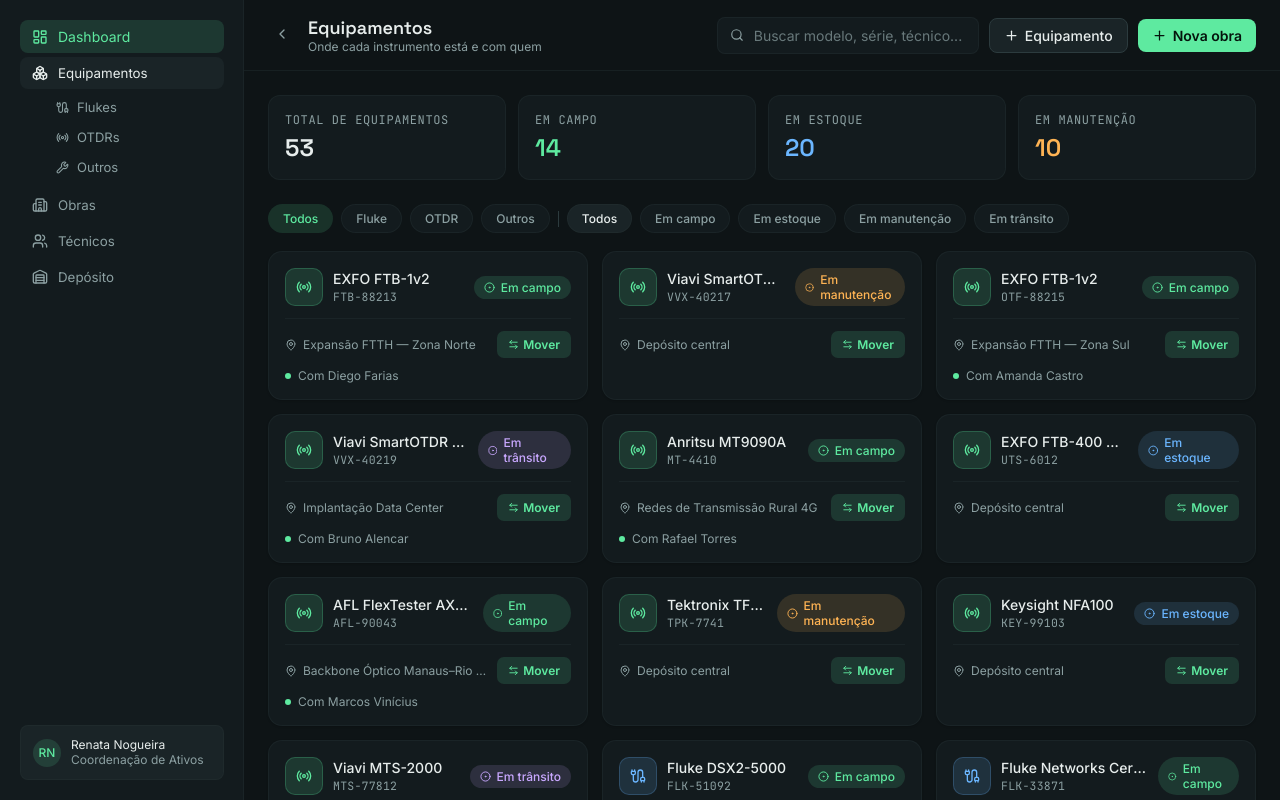
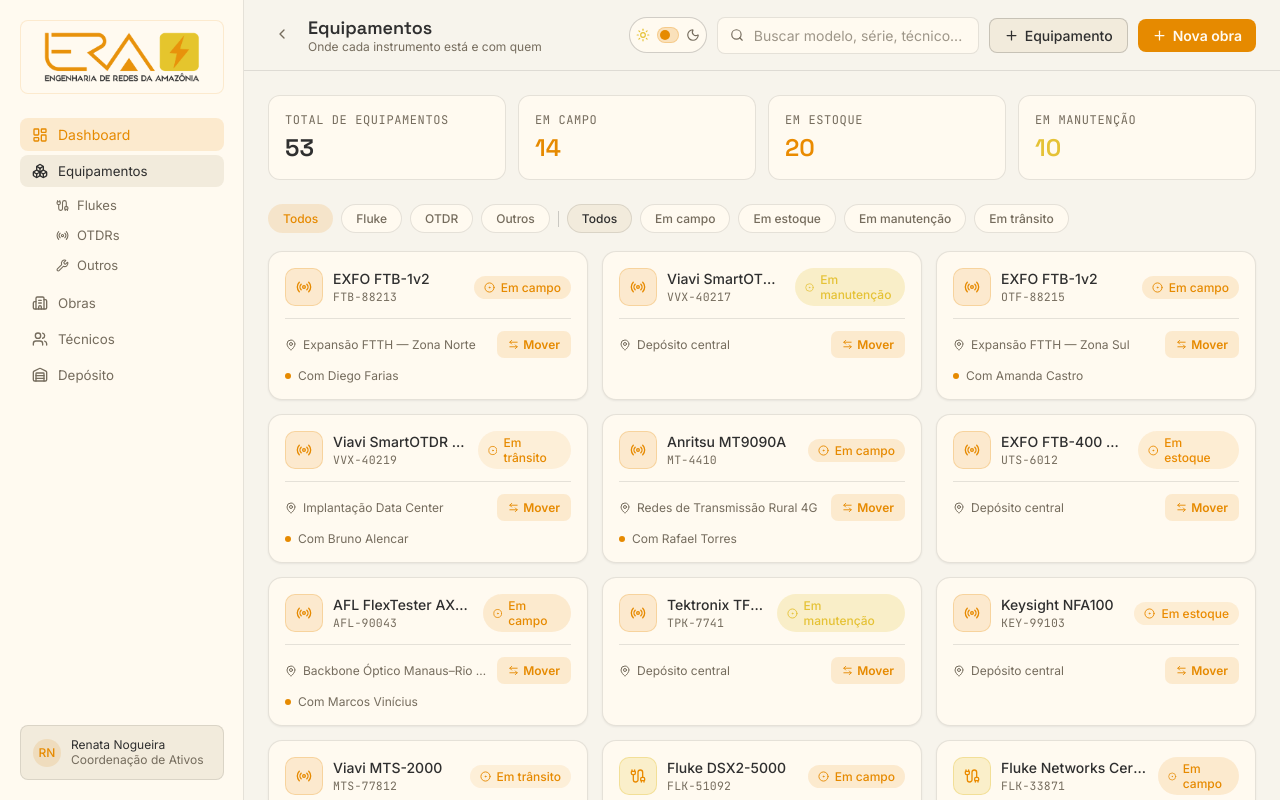
Before and after one commit to marcusv614/ERA-gerenciador-equipamentos, a React (Vite) app: page / in a window 1280 px wide. Built offline with nearby package versions, Linux system fonts and the light colour scheme.

Commit message:
adicionar tema escuro

```diff
--- a/src/components/fibra-track/FibraTrack.jsx
+++ b/src/components/fibra-track/FibraTrack.jsx
@@ -2,7 +2,7 @@
 import {
   MapPin, Plus, Search, ChevronLeft, ChevronRight,
   LayoutDashboard, Boxes, Building2, Users, Warehouse,
-  ArrowLeftRight, Calendar,
+  ArrowLeftRight, Calendar, Moon, Sun,
 } from 'lucide-react';
 import { StatCard } from '../stat-card/StatCard';
 import { StatusBadge } from '../status-badge/StatusBadge';
@@ -14,6 +14,7 @@
 import { DepositoCard } from '../deposito-card/DepositoCard';
 import { formatDate } from '../../utils/formatDate';
 import { initialObras, initialEquip, tipos, statusList, tipoIcon } from '../../data/mockData';
+import eraLogo from '../../assets/ERALTDA.png';
 import styles from './FibraTrack.module.css';
 
 const tipoTileClass = {
@@ -30,6 +31,7 @@
   const [filtroTipo, setFiltroTipo] = useState('Todos');
   const [filtroStatus, setFiltroStatus] = useState('Todos');
   const [sidebarOpen, setSidebarOpen] = useState(true);
+  const [darkMode, setDarkMode] = useState(false);
 
   const [showNovaObra, setShowNovaObra] = useState(false);
   const [showNovoEquip, setShowNovoEquip] = useState(false);
@@ -97,13 +99,16 @@
   }
 
   return (
-    <div className={styles.root}>
+    <div className={styles.root} data-theme={darkMode ? 'dark' : 'light'}>
       {/* Sidebar */}
       <aside
         className={`${styles.sidebar} ${sidebarOpen ? styles.sidebarOpen : styles.sidebarClosed}`}
       >
         {sidebarOpen && (
           <div className={styles.sidebarInner}>
+            <div className={styles.brandRow}>
+              <img className={styles.brandLogo} src={eraLogo} alt="ERA Engenharia de Redes da Amazônia" />
+            </div>
 
             <nav className={styles.nav}>
               <div className={`${styles.navItem} ${styles.navItemDashboard}`}>
@@ -194,6 +199,20 @@
           </div>
 
           <div className={styles.topbarRight}>
+            <button
+              type="button"
+              role="switch"
+              aria-checked={darkMode}
+              aria-label="Alternar modo escuro"
+              onClick={() => setDarkMode((value) => !value)}
+              className={`${styles.themeSwitch} ${darkMode ? styles.themeSwitchActive : ''}`}
+            >
+              <Sun size={14} className={styles.themeIconLight} />
+              <span className={styles.themeTrack}>
+                <span className={styles.themeThumb} />
+              </span>
+              <Moon size={14} className={styles.themeIconDark} />
+            </button>
             <div className={styles.searchBox}>
               <Search size={14} className={styles.searchIcon} />
               <input
--- a/src/components/fibra-track/FibraTrack.module.css
+++ b/src/components/fibra-track/FibraTrack.module.css
@@ -6,6 +6,17 @@
   background: var(--bg);
   color: var(--text);
   font-family: var(--font-body);
+}
+
+.root[data-theme='dark'] {
+  --bg: #2F2F2F;
+  --surface: #3a3a3a;
+  --surface-2: #45413a;
+  --border: rgba(255, 250, 240, 0.14);
+  --border-strong: rgba(255, 250, 240, 0.28);
+  --text: #fffaf0;
+  --text-muted: #d8cdb8;
+  --accent-dim: rgba(var(--era-orange-rgb), 0.2);
 }
 
 /* Sidebar */
@@ -51,19 +62,18 @@
 .brandRow {
   display: flex;
   align-items: center;
-  gap: 8px;
   margin-bottom: 24px;
 }
 
-.brandIcon {
-  width: 32px;
-  height: 32px;
+.brandLogo {
+  width: 100%;
+  height: auto;
+  max-height: 74px;
+  object-fit: contain;
+  padding: 8px;
   border-radius: 8px;
-  display: flex;
-  align-items: center;
-  justify-content: center;
-  background: var(--accent-dim);
-  color: var(--accent);
+  background: #fffaf0;
+  border: 1px solid rgba(var(--era-orange-rgb), 0.14);
 }
 
 .nav {
@@ -225,6 +235,69 @@
   gap: 10px;
 }
 
+.themeSwitch {
+  width: 78px;
+  height: 36px;
+  display: inline-flex;
+  align-items: center;
+  justify-content: center;
+  gap: 7px;
+  flex-shrink: 0;
+  border-radius: 9999px;
+  border: 1px solid var(--border-strong);
+  background: var(--surface);
+  color: var(--text-muted);
+  cursor: pointer;
+  transition: background 0.15s ease, border-color 0.15s ease, color 0.15s ease;
+}
+
+.themeSwitch:hover {
+  color: var(--text);
+  border-color: rgba(var(--era-orange-rgb), 0.36);
+}
+
+.themeSwitchActive {
+  background: var(--surface-2);
+}
+
+.themeTrack {
+  position: relative;
+  width: 28px;
+  height: 16px;
+  border-radius: 9999px;
+  background: rgba(var(--era-orange-rgb), 0.22);
+  border: 1px solid rgba(var(--era-orange-rgb), 0.26);
+}
+
+.themeThumb {
+  position: absolute;
+  top: 50%;
+  left: 2px;
+  width: 10px;
+  height: 10px;
+  border-radius: 50%;
+  background: var(--era-orange);
+  transform: translateY(-50%);
+  transition: left 0.16s ease;
+}
+
+.themeSwitchActive .themeThumb {
+  left: 14px;
+}
+
+.themeIconLight,
+.themeIconDark {
+  flex-shrink: 0;
+}
+
+.themeIconLight {
+  color: var(--era-yellow);
+}
+
+.themeIconDark {
+  color: var(--text-muted);
+}
+
 .searchBox {
   display: flex;
   align-items: center;
@@ -275,7 +348,7 @@
   font-size: 14px;
   font-weight: 600;
   background: var(--accent);
-  color: #05130c;
+  color: #fffaf0;
   border: none;
   cursor: pointer;
 }
@@ -359,13 +432,13 @@
   padding: 16px;
   background: var(--surface);
   border: 1px solid var(--border);
-  box-shadow: 0 1px 2px rgba(0, 0, 0, 0.18);
+  box-shadow: 0 1px 2px rgba(47, 47, 47, 0.08);
   transition: border-color 0.18s ease, transform 0.18s ease, box-shadow 0.18s ease;
 }
 .equipCard:hover {
   border-color: var(--border-strong);
   transform: translateY(-2px);
-  box-shadow: 0 10px 26px rgba(0, 0, 0, 0.3);
+  box-shadow: 0 10px 26px rgba(47, 47, 47, 0.14);
 }
 
 .equipHead {
@@ -397,21 +470,21 @@
 }
 
 .tipoFluke {
-  background: rgba(107, 182, 255, 0.14);
+  background: rgba(var(--era-yellow-rgb), 0.2);
   color: var(--info);
-  border-color: rgba(107, 182, 255, 0.22);
+  border-color: rgba(var(--era-yellow-rgb), 0.34);
 }
 
 .tipoOtdr {
   background: var(--accent-dim);
   color: var(--accent);
-  border-color: rgba(94, 234, 160, 0.22);
+  border-color: rgba(var(--era-orange-rgb), 0.24);
 }
 
 .tipoOutro {
-  background: rgba(255, 180, 84, 0.14);
+  background: rgba(var(--era-bolt-rgb), 0.12);
   color: var(--warn);
-  border-color: rgba(255, 180, 84, 0.22);
+  border-color: rgba(var(--era-bolt-rgb), 0.22);
 }
 
 .equipTitleWrap {
@@ -479,8 +552,8 @@
   transition: background 0.15s ease, border-color 0.15s ease;
 }
 .moverBtn:hover {
-  background: rgba(94, 234, 160, 0.22);
-  border-color: rgba(94, 234, 160, 0.25);
+  background: rgba(var(--era-orange-rgb), 0.2);
+  border-color: rgba(var(--era-orange-rgb), 0.25);
 }
 
 .equipTecnico {
@@ -519,13 +592,13 @@
   padding: 18px;
   background: var(--surface);
   border: 1px solid var(--border);
-  box-shadow: 0 1px 2px rgba(0, 0, 0, 0.18);
+  box-shadow: 0 1px 2px rgba(47, 47, 47, 0.08);
   transition: border-color 0.18s ease, transform 0.18s ease, box-shadow 0.18s ease;
 }
 .obraCard:hover {
   border-color: var(--border-strong);
   transform: translateY(-1px);
-  box-shadow: 0 8px 22px rgba(0, 0, 0, 0.25);
+  box-shadow: 0 8px 22px rgba(47, 47, 47, 0.12);
 }
 
 .obraHead {
@@ -622,7 +695,7 @@
   .sidebarOpen {
     width: 244px;
     border-right: 1px solid var(--border);
-    box-shadow: 20px 0 40px rgba(0, 0, 0, 0.45);
+    box-shadow: 20px 0 40px rgba(47, 47, 47, 0.2);
   }
   .sidebarClosed {
     width: 0;
@@ -746,6 +819,6 @@
   transition: background 0.15s ease, border-color 0.15s ease;
 }
 .obraMoverBtn:hover {
-  background: rgba(94, 234, 160, 0.22);
-  border-color: rgba(94, 234, 160, 0.25);
+  background: rgba(var(--era-orange-rgb), 0.2);
+  border-color: rgba(var(--era-orange-rgb), 0.25);
 }
--- a/src/components/modal-shell/ModalShell.module.css
+++ b/src/components/modal-shell/ModalShell.module.css
@@ -6,7 +6,7 @@
   align-items: center;
   justify-content: center;
   padding: 16px;
-  background: rgba(5, 10, 11, 0.6);
+  background: rgba(47, 47, 47, 0.38);
 }
 
 .modal {
--- a/src/components/mover-equip-modal/MoverEquipModal.module.css
+++ b/src/components/mover-equip-modal/MoverEquipModal.module.css
@@ -63,7 +63,7 @@
   font-size: 14px;
   font-weight: 600;
   background: var(--accent);
-  color: #05130c;
+  color: #fffaf0;
   border: none;
   cursor: pointer;
 }
--- a/src/components/nova-obra-modal/NovaObraModal.module.css
+++ b/src/components/nova-obra-modal/NovaObraModal.module.css
@@ -69,7 +69,7 @@
   font-size: 14px;
   font-weight: 600;
   background: var(--accent);
-  color: #05130c;
+  color: #fffaf0;
   border: none;
   cursor: pointer;
 }
--- a/src/components/novo-equip-modal/NovoEquipModal.module.css
+++ b/src/components/novo-equip-modal/NovoEquipModal.module.css
@@ -77,7 +77,7 @@
   font-size: 14px;
   font-weight: 600;
   background: var(--accent);
-  color: #05130c;
+  color: #fffaf0;
   border: none;
   cursor: pointer;
 }
--- a/src/components/obra-status-badge/ObraStatusBadge.module.css
+++ b/src/components/obra-status-badge/ObraStatusBadge.module.css
@@ -8,7 +8,7 @@
 }
 
 .planejada {
-  background: rgba(107, 182, 255, 0.13);
+  background: rgba(var(--era-bolt-rgb), 0.12);
   color: var(--info);
 }
 
@@ -18,6 +18,6 @@
 }
 
 .concluida {
-  background: rgba(140, 160, 162, 0.14);
+  background: rgba(47, 47, 47, 0.1);
   color: var(--text-muted);
 }
--- a/src/components/status-badge/StatusBadge.module.css
+++ b/src/components/status-badge/StatusBadge.module.css
@@ -17,7 +17,7 @@
 }
 
 .estoque {
-  background: rgba(107, 182, 255, 0.13);
+  background: rgba(var(--era-bolt-rgb), 0.12);
   color: var(--info);
 }
 .estoque .dot {
@@ -25,7 +25,7 @@
 }
 
 .manutencao {
-  background: rgba(255, 180, 84, 0.14);
+  background: rgba(var(--era-yellow-rgb), 0.22);
   color: var(--warn);
 }
 .manutencao .dot {
@@ -33,9 +33,9 @@
 }
 
 .transito {
-  background: rgba(201, 168, 255, 0.14);
-  color: #c9a8ff;
+  background: rgba(var(--era-orange-rgb), 0.1);
+  color: var(--era-orange);
 }
 .transito .dot {
-  color: #c9a8ff;
+  color: var(--era-orange);
 }
--- a/src/components/tecnico-card/TecnicoCard.module.css
+++ b/src/components/tecnico-card/TecnicoCard.module.css
@@ -3,7 +3,7 @@
   padding: 18px;
   background: var(--surface);
   border: 1px solid var(--border);
-  box-shadow: 0 1px 2px rgba(0, 0, 0, 0.18);
+  box-shadow: 0 1px 2px rgba(47, 47, 47, 0.08);
   transition: border-color 0.18s ease, transform 0.18s ease, box-shadow 0.18s ease;
 }
 .card:hover {
@@ -30,7 +30,7 @@
   font-family: var(--font-display);
   background: var(--accent-dim);
   color: var(--accent);
-  border: 1px solid rgba(94, 234, 160, 0.22);
+  border: 1px solid rgba(var(--era-orange-rgb), 0.24);
   flex-shrink: 0;
 }
 
--- a/src/index.css
+++ b/src/index.css
@@ -1,17 +1,24 @@
 @import url('https://fonts.googleapis.com/css2?family=Space+Grotesk:wght@500;600;700&family=Inter:wght@400;500;600&family=JetBrains+Mono:wght@400;500&display=swap');
 
 :root {
-  --bg: #0e1416;
-  --surface: #131b1e;
-  --surface-2: #1a2427;
-  --border: #26333667;
-  --border-strong: #2c3b3e;
-  --text: #e7edec;
-  --text-muted: #8ca0a2;
-  --accent: #5eeaa0;
-  --accent-dim: rgba(94, 234, 160, 0.14);
-  --warn: #ffb454;
-  --info: #6bb6ff;
+  --era-orange: #E68A00;
+  --era-yellow: #E5C236;
+  --era-bolt: #EA8B00;
+  --era-graphite: #2F2F2F;
+  --era-orange-rgb: 230, 138, 0;
+  --era-yellow-rgb: 229, 194, 54;
+  --era-bolt-rgb: 234, 139, 0;
+  --bg: #f7f4ec;
+  --surface: #fffaf0;
+  --surface-2: #f2ebdc;
+  --border: rgba(47, 47, 47, 0.12);
+  --border-strong: rgba(47, 47, 47, 0.22);
+  --text: var(--era-graphite);
+  --text-muted: #756c5d;
+  --accent: var(--era-orange);
+  --accent-dim: rgba(var(--era-orange-rgb), 0.14);
+  --warn: var(--era-yellow);
+  --info: var(--era-bolt);
   --font-display: 'Space Grotesk', sans-serif;
   --font-body: 'Inter', sans-serif;
   --font-mono: 'JetBrains Mono', monospace;
```
Also changed, not shown: src/components/deposito-card/DepositoCard.module.css (+7 -7 lines), src/assets/ERALTDA.png (added).
